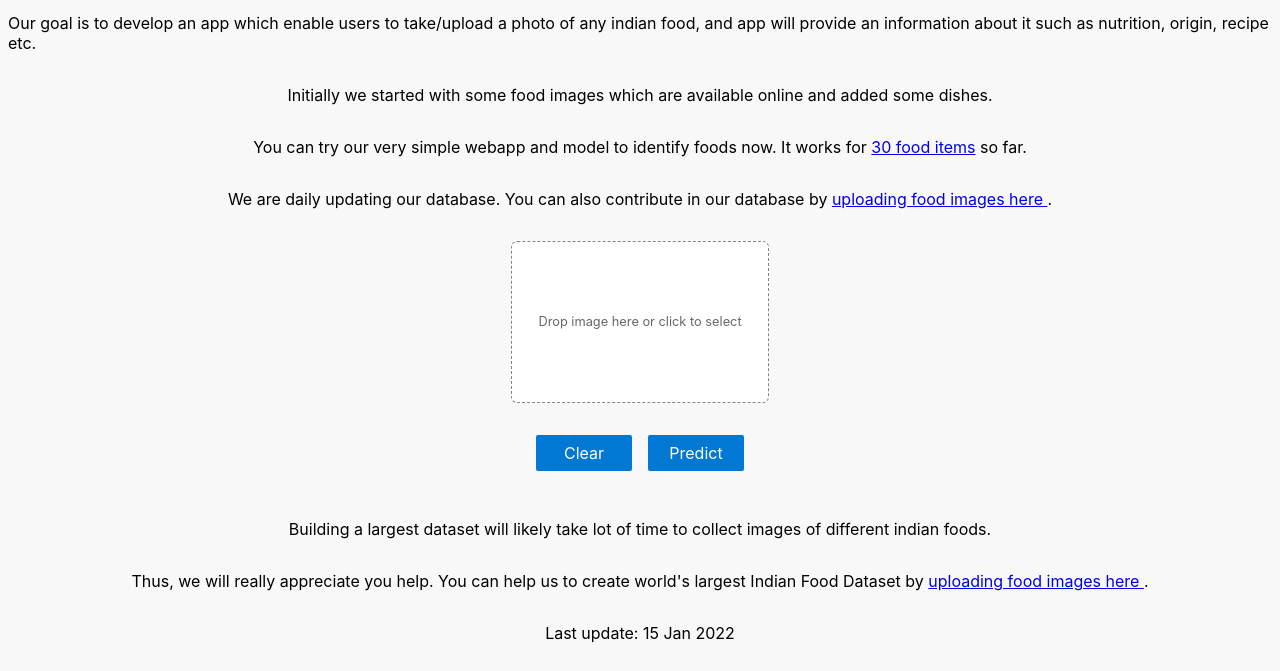
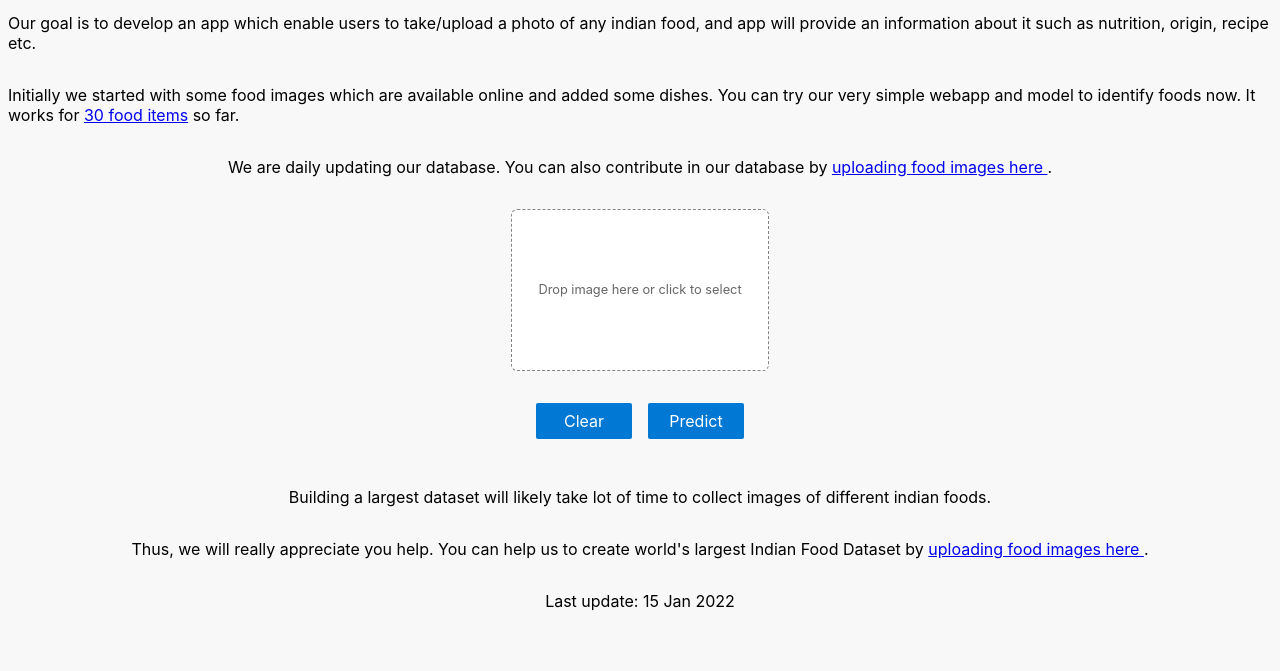
Before and after one commit to durgeshsamariya/foodify.ai, a plain HTML site: page index.html in a window 1280 px wide. Shown: the part 129-800 px from the top of the page. Drawn offline with Linux system fonts and the light colour scheme; a script that the page names is missing.

Commit message:
typo fixed.

```diff
--- a/index.html
+++ b/index.html
@@ -16,8 +16,7 @@
             </div>
             <p>Our goal is to develop an app which enable users to take/upload a photo of any indian food,
                 and app will provide an information about it such as nutrition, origin, recipe etc.</p>
-            <p>Initially we started with some food images which are available online and added some dishes.
-            <p>You can try our very simple webapp and model to identify foods now. It works for <a
+            <p>Initially we started with some food images which are available online and added some dishes. You can try our very simple webapp and model to identify foods now. It works for <a
                 href="https://raw.githubusercontent.com/durgeshsamariya/foodify.ai/main/available_food_list.txt">30 food items</a> so far.</p>
             <p>We are daily updating our database. You can also contribute in our database by <a href="https://share.streamlit.io/durgeshsamariya/foodify.ai/main/data_collector_app.py">uploading food images here </a>.</p>
         </div>
```
